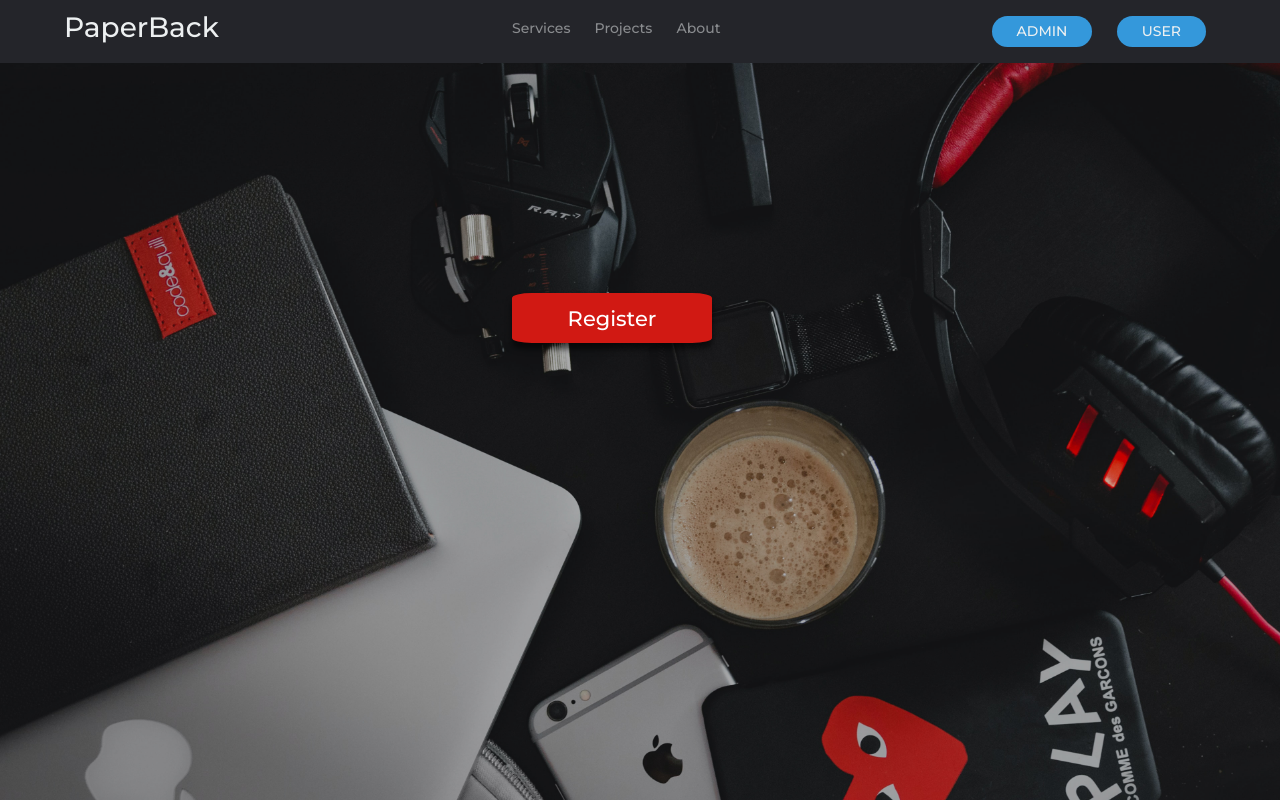
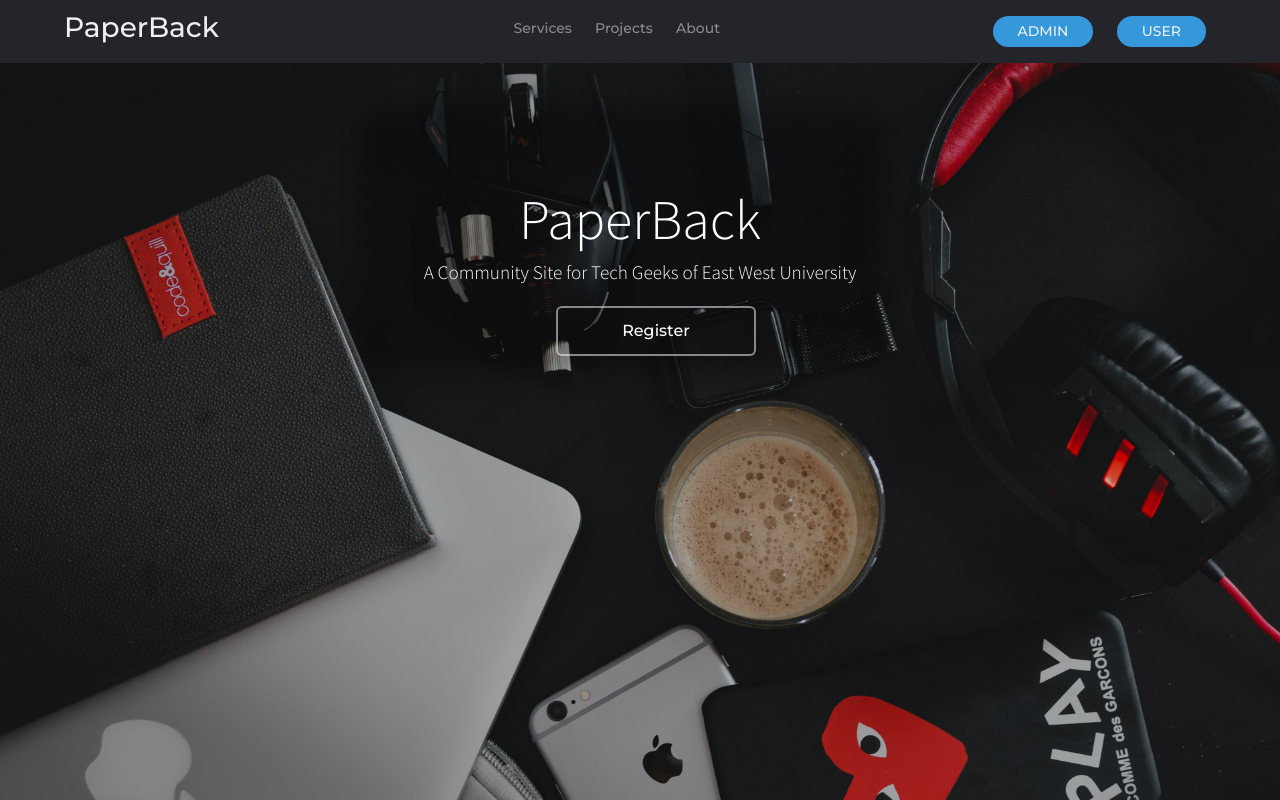
Before and after one commit to TheRaihan/TechCommunity, a PHP site: page / in a window 1280 px wide. Run offline with PHP 8.4, Linux system fonts and the light colour scheme.

Commit message:
still front page -_-

```diff
--- a/css/main.css
+++ b/css/main.css
@@ -1,6 +1,11 @@
+@import url("fontawesome-all.min.css");
+@import url("https://fonts.googleapis.com/css?family=Source+Sans+Pro:300,400,300italic,400italic");
+
 body {
   background: url(bg.jpg) no-repeat;
   background-size: cover;
+  font-family: "Source Sans Pro", sans-serif;
+  font-weight: 300;
 }
 
 /* .card {
@@ -14,16 +19,35 @@ body {
 
 button.butt {
   cursor: pointer;
-  border-radius: 10%;
-  background-color: #d11913;
+  background-color: transparent;
   height: 50px;
   width: 200px;
-  margin: 18% 40%;
-  color: white;
-  font-size: 1.5em;
-  box-shadow: 0 6px 6px rgba(0, 0, 0, 0.6);
+
+  color: #fff;
+  font-size: 16px;
+  box-shadow: inset 0 0 0 2px rgba(255, 255, 255, 0.5);
+  border-radius: 6px;
 }
 
 button.butt:hover {
-  background-color: #d11913c2;
+  background-color: rgba(255, 255, 255, 0.08);
 }
+
+#banner {
+  color: #fff;
+  padding: 8em 0 20em 0;
+  text-align: center;
+}
+
+#banner h2 {
+  font-size: 3.5em;
+  line-height: 1em;
+  font-weight: 300;
+  margin: 0 0 0.2em 0;
+  padding: 0;
+}
+
+#banner p {
+  font-size: 1.2em;
+  margin-bottom: 1em;
+}
--- a/index.php
+++ b/index.php
@@ -29,8 +29,14 @@ include("db.php"); //data connection
 
     </header>
 
-    <div class="">
-        <a href="register.php"><button class="butt">Register</button></a>
-    </div>
+    <section id="banner">
+        <h2>PaperBack</h2>
+        <p>A Community Site for Tech Geeks of East West University</p>
+        <ul>
+            <a href="register.php"><button class="butt">Register</button></a>
+        </ul>
+    </section>
+
+
 </body>
 </html>
```
Also changed, not shown: css/bg.jpg, images/download (1).jfif (deleted), images/download.jfif (deleted), images/saerawr.PNG (deleted), images/samp2.png (deleted), profiles/10636068_284924741714473_4398634671227978175_n.jpg (deleted), profiles/119595825_345225486627310_626518295192970962_n.jpg (deleted), profiles/121106810_946474409171867_3040570476191603652_n.jpg (deleted), profiles/121122270_1400680736808780_5203366969407729010_o.jpg (deleted), profiles/132503977_2486946724934287_4682506700593802598_n.jpg (deleted), profiles/133278864_10219021628515655_9063364614612489079_n.jpg (deleted), profiles/6750665.png (deleted), profiles/Untitled-1.png (deleted), profiles/angry_video_gamers_668_442_s_c1.jpg (deleted), 2 more files, 1 other file.
